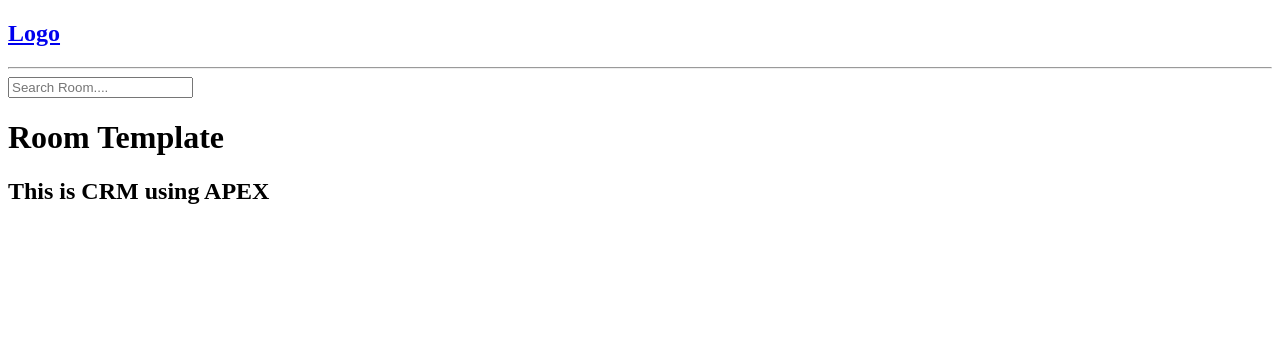
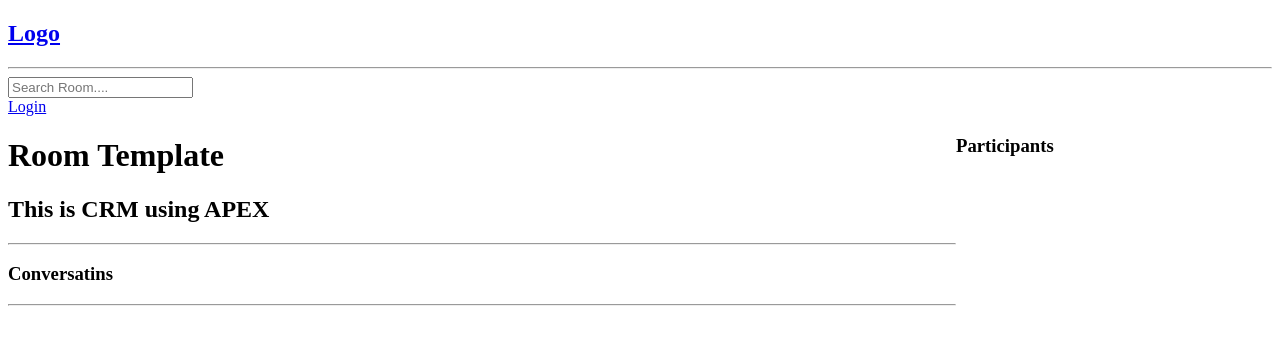
Before and after one commit to abhinayjatoth/study-buddy, a Django app: page /room/4 in a window 1280 px wide. Shown: the top 345 px of the page. Run offline with Django 5.2, Linux system fonts and the light colour scheme; data comes from the database, SQL or seed files in the repository; both versions use the stored data as it was after the commit.

Commit message:
Authetication and Comments features added

```diff
--- a/base/models.py
+++ b/base/models.py
@@ -14,7 +14,7 @@ class Room(models.Model):
     topic = models.ForeignKey(Topic, on_delete=models.SET_NULL, null=True)
     name = models.CharField(max_length=200)
     description = models.TextField(null=True, blank = True)
-    #participants=
+    participants= models.ManyToManyField(User, related_name='participants')
     updated = models.DateTimeField(auto_now=True)
     created = models.DateTimeField(auto_now_add=True)
 
--- a/base/templates/base/home.html
+++ b/base/templates/base/home.html
@@ -35,8 +35,10 @@
 
         {% for room in rooms %}
           <div>
+            {%if request.user == room.host %}
             <a href="{% url "update-room" room.id %}">Edit</a>
             <a href="{% url "delete-room" room.id %}">Delete</a>
+            {%endif%}
             <span>@{{room.host.username}}</span>
             <h3>{{room.id}} -- <a href='{% url "room" room.id %}'>{{room.name}}</h3></a>
             <small>{{room.topic.name}}</small>
--- a/base/templates/base/room.html
+++ b/base/templates/base/room.html
@@ -10,9 +10,60 @@
   </head>
   <body>
     {% extends "main.html" %} {% block content%}
-    <h1>Room Template</h1>
-    <h2>{{room.name}}</h2>
-    <h3>{{room.description}}</h3>
+    <style>
+            .room-container {
+              display: grid;
+              grid-template-columns: 3fr 1fr;
+            }
+      {% comment %}
+            .participants-container {
+              flex: 2;
+              margin-right: 20px; /* Adjust margin as needed */
+            } {% endcomment %}
+    </style>
+
+    <div class="room-container">
+      <div>
+        <h1>Room Template</h1>
+        <h2>{{room.name}}</h2>
+        <small>{{room.description}}</small>
+        <hr />
+        <div class="comment-wrapper">
+          <h3>Conversatins</h3>
+          <hr />
+          {% for message in room_messages %}
+          <div>
+            {%if request.user == message.user %}
+            <a href="{% url 'delete-message' message.id %}">Delete</a>
+            {%endif%}
+            <small>{{message.user}} {{message.created}}</small>
+            <p>{{message}}</p>
+            <hr />
+          </div>
+          {%endfor%}
+        </div>
+        {% if request.user.is_authenticated %}
+        <div>
+          <form method="POST" action="">
+            {% csrf_token %}
+            <input
+              type="text"
+              name="body"
+              placeholder="Write your message here"
+            />
+          </form>
+        </div>
+        {%endif%}
+      </div>
+
+      <div class="participants-container">
+        <h3>Participants</h3>
+        {% for user in participants %}
+        <p>@{{user.username}}</p>
+
+        {%endfor%}
+      </div>
+    </div>
     {%endblock content%}
 
     <script src="" async defer></script>
--- a/base/urls.py
+++ b/base/urls.py
@@ -3,9 +3,13 @@ from . import views
 
 
 urlpatterns = [
+    path('login/', views.loginPage, name="login"),
+    path('register/', views.registerUser, name="register"),
+    path('logout/', views.logoutPage, name="logout"),
     path('', views.home, name='home'), #Goes ot views flile and then home
     path('room/<str:pk>', views.room, name = 'room'), # name can help to redirec based on name 'url'
     path('create-room/', views.createRoom, name="create-room"),
     path('update-room/<str:pk>', views.updateRoom, name="update-room"),
     path('delete-room/<str:pk>', views.deleteRoom, name="delete-room"),
+    path('delete-message/<str:pk>', views.deleteMessage, name="delete-message"),
 ]
--- a/base/views.py
+++ b/base/views.py
@@ -1,9 +1,52 @@
 from django.shortcuts import render, redirect
-from .models import Room, Topic
+from django.contrib import messages
+from django.contrib.auth import authenticate, login, logout
+from django.contrib.auth.decorators import login_required
+from .models import Room, Topic, Message
+from django.contrib.auth.models import User
 from django.db.models import Q
 from .forms import RoomForm
+from django.http import HttpResponse
+from django.contrib.auth.forms import UserCreationForm
 
-# Create your views here.
+def loginPage(request):
+    page = 'login'
+    if request.user.is_authenticated:
+        return redirect('home')
+    if request.method == 'POST':
+        username = request.POST.get('username').lower()
+        password = request.POST.get('password')
+        try:
+            user = User.objects.get(username=username)
+        except:
+            messages.error(request, "User doesnt exist.")
+        user = authenticate(request, username=username, password=password)
+        if user is not None:
+            login(request, user)
+            return redirect('home')
+        else:
+            messages.error(request, 'username or password is wrong')
+    context ={'page':page}
+    return render(request, 'base/login_register.html', context)
+
+def logoutPage(request):
+    logout(request)
+    return redirect('home')
+
+def registerUser(request):
+    form = UserCreationForm()
+    if request.method == 'POST':
+        form = UserCreationForm(request.POST)
+        if form.is_valid():
+            user= form.save(commit=False)
+            user.username = user.username.lower()
+            user.save()
+            login(request,user)
+            return redirect('home')
+        else:
+            messages.error(request, 'An Error Occoured during registration')
+    return render(request, 'base/login_register.html', {'form': form})
+
 def home(request):
     q= request.GET.get('q') if request.GET.get('q')!=None else ''
     rooms = Room.objects.filter(
@@ -19,9 +62,20 @@ def home(request):
 
 def room(request, pk):
     room = Room.objects.get(id=pk)
-    context = {'room': room}
+    room_messages = room.message_set.all().order_by('-created')
+    participants = room.participants.all()
+    if request.method == 'POST':
+        message = Message.objects.create(
+            user = request.user,
+            room = room,
+            body = request.POST.get('body')
+        )
+        room.participants.add(request.user)
+        return redirect('room', pk=room.id)
+    context = {'room': room, 'room_messages': room_messages, 'participants': participants}
     return render(request, 'base/room.html', context)
 
+@login_required(login_url='login-register')
 def createRoom(request):
     form = RoomForm()
     if request.method == 'POST':
@@ -32,9 +86,12 @@ def createRoom(request):
     context= {'form': form}
     return render(request, 'base/room_form.html', context)
 
+@login_required(login_url='login-register')
 def updateRoom(request, pk):
     room = Room.objects.get(id=pk)
     form = RoomForm(instance=room)
+    if request.user != room.host:
+        return HttpResponse('Not Auhtorised to edit')
     if request.method == 'POST':
         form = RoomForm(request.POST, instance=room)
         if form.is_valid():
@@ -45,8 +102,27 @@ def updateRoom(request, pk):
 
 def deleteRoom(request, pk):
     room = Room.objects.get(id=pk)
+    if request.user != room.host:
+        return HttpResponse('Not Auhtorised to Delete')
     if request.method == 'POST':
         room.delete()
         return redirect('home')
     context= {'room': room}
     return render(request, 'base/delete_room.html', context)
+
+def deleteMessage(request, pk):
+    message = Message.objects.get(id=pk)
+    room = message.room
+    participants = room.participants.all()
+    print(participants)
+    if request.user != message.user:
+        return HttpResponse('Not Auhtorised to Delete')
+    if request.method == 'POST':
+        message.delete()
+        if (request.user in participants):
+            user_messages_count = Message.objects.filter(user=request.user, room=room).count()
+            if user_messages_count == 0:
+                room.participants.remove(request.user)
+        return redirect('room', pk=room.id)
+    context= {'message': message}
+    return render(request, 'base/delete_room.html', context)
--- a/templates/main.html
+++ b/templates/main.html
@@ -9,6 +9,12 @@
     <link rel="stylesheet" href="" />
   </head>
   <body>
-    {% include 'navbar.html'%} {% block content %} {% endblock content %}
+    {% include 'navbar.html'%} {% if messages %}
+    <ul class="messages">
+      {% for message in messages %}
+      <li>{{ message }}</li>
+      {% endfor %}
+    </ul>
+    {% endif %} {% block content %} {% endblock content %}
   </body>
 </html>
--- a/templates/navbar.html
+++ b/templates/navbar.html
@@ -1,5 +1,13 @@
 <a href="/"><h2>Logo</h2></a>
 <hr />
+
 <form method="GET" action='{% url "home" %}'>
   <input type="text" name="q" placeholder="Search Room...." />
 </form>
+
+{% if request.user.is_authenticated %}
+<h4>Hello {{request.user}}</h4>
+<a href="{% url 'logout'%}">Logout</a>
+{%else%}
+<a href="{% url 'login'%}">Login</a>
+{%endif%}
```
Also changed, not shown: base/templates/base/login_register.html (added, +23 -0 lines), base/migrations/0003_alter_room_options_room_participants.py (added), db.sqlite3, 1 other file.
